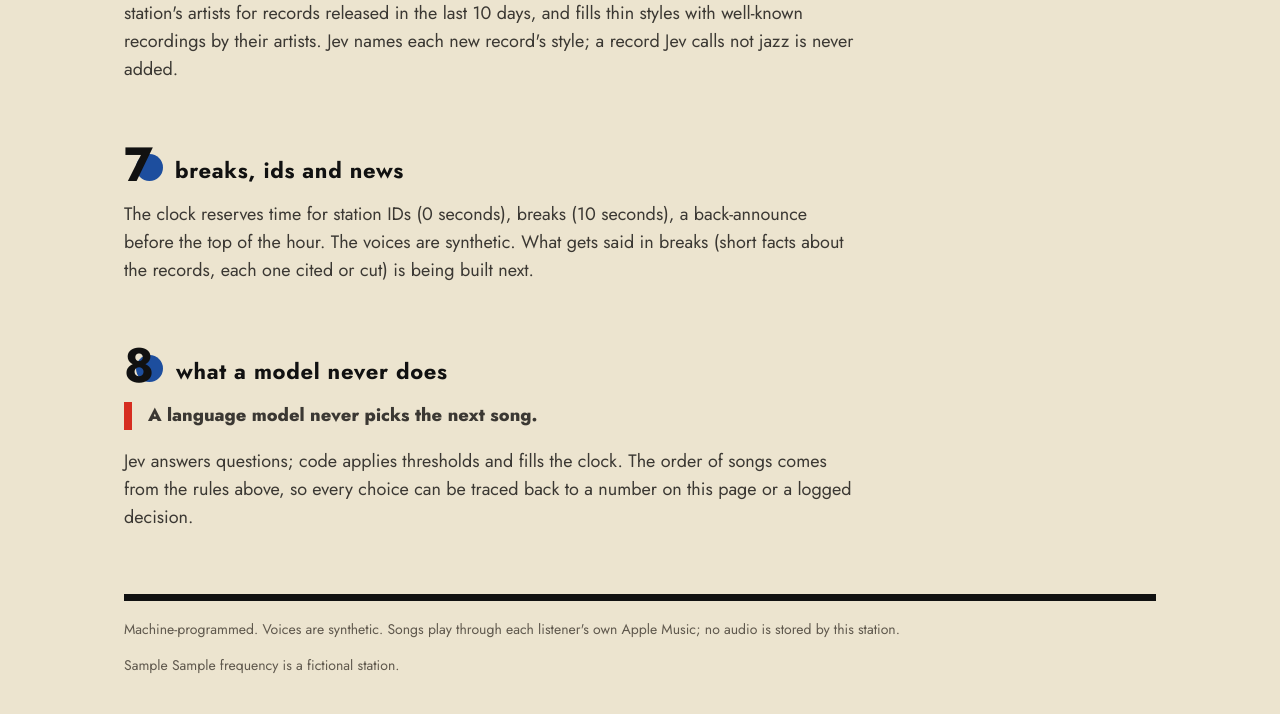
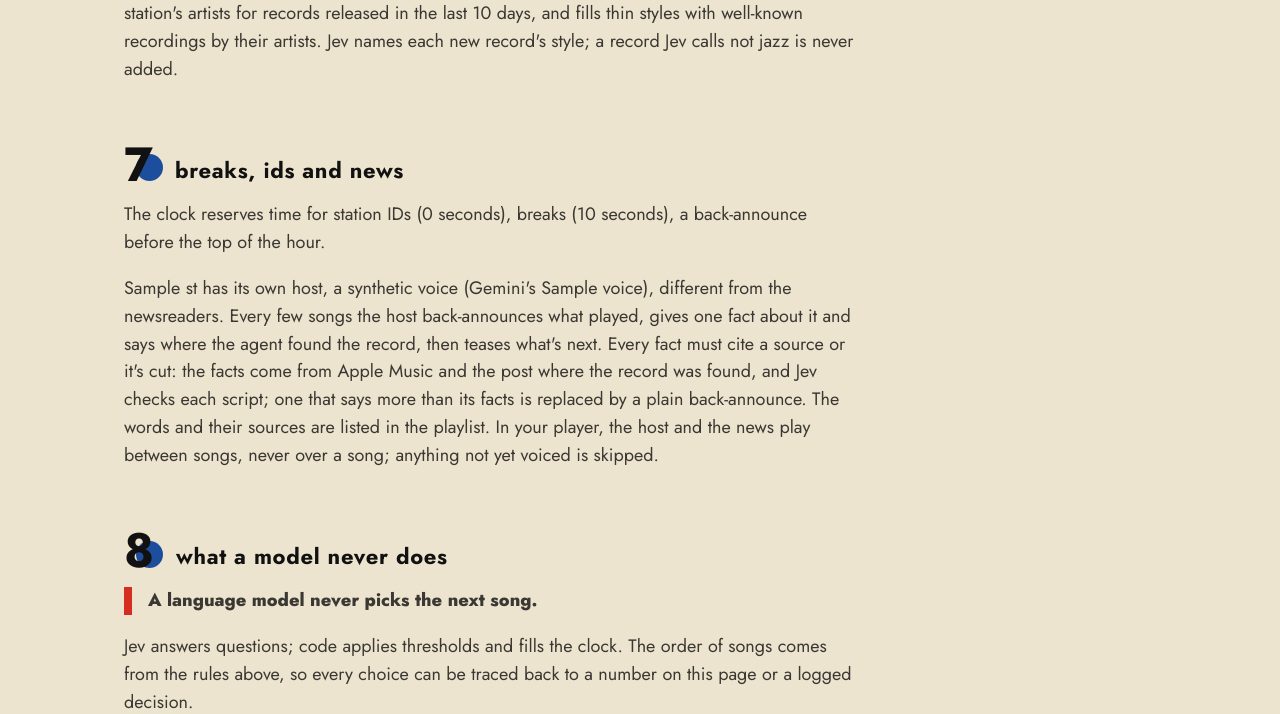
Before and after one commit to tmoody1973/station-of-one, a Python web app: template templates/how_programmed.html in a window 1280 px wide. Shown: the part 2736-3450 px from the top of the page. Before the commit the page ends 3409 px from the top, so only its background shows below. Run offline with Jinja, Linux system fonts and the light colour scheme; the template is opened without the code that fills it: most values are stand-ins (such as "Sample title", 1, 10 or a date in 2020).

Commit message:
docs: the explainer describes the host breaks, cite-or-cut, Jev's check and voice between songs
Co-Authored-By: Claude Opus 5.5 <noreply@anthropic.com>

```diff
--- a/templates/how_programmed.html
+++ b/templates/how_programmed.html
@@ -123,7 +123,8 @@ td.n{font-family:var(--mono)}
 
 <section class="sec">
   <h2 class="marker ci"><span class="num">7</span><span class="lbl">Breaks, IDs and news</span></h2>
-  <p>The clock reserves time for station IDs ({{ (n.spoken.id / 1000) | int }} seconds), breaks ({{ (n.spoken["break"] / 1000) | int }} seconds), {% if half %}a tease at :30 and {% endif %}a back-announce before the top of the hour{% if st.news %}, plus the hourly newscast at :00 from {{ n.news_hours }}{% endif %}. The voices are synthetic. What gets said in breaks (short facts about the records, each one cited or cut) is being built next.</p>
+  <p>The clock reserves time for station IDs ({{ (n.spoken.id / 1000) | int }} seconds), breaks ({{ (n.spoken["break"] / 1000) | int }} seconds), {% if half %}a tease at :30 and {% endif %}a back-announce before the top of the hour{% if st.news %}, plus the hourly newscast at :00 from {{ n.news_hours }}{% endif %}.</p>
+  <p>{{ st.name }} has its own host{% if st.host %}, a synthetic voice (Gemini's {{ st.host.voice }}){% endif %}, different from the newsreaders. Every few songs the host back-announces what played, gives one fact about it and says where the agent found the record, then teases what's next. Every fact must cite a source or it's cut: the facts come from Apple Music and the post where the record was found, and Jev checks each script; one that says more than its facts is replaced by a plain back-announce. The words and their sources are listed in the playlist. In your player, the host and the news play between songs, never over a song; anything not yet voiced is skipped.</p>
 </section>
 
 <section class="sec">
```
Also changed, not shown: tests/radio/test_explainer.py (+7 -0 lines).
